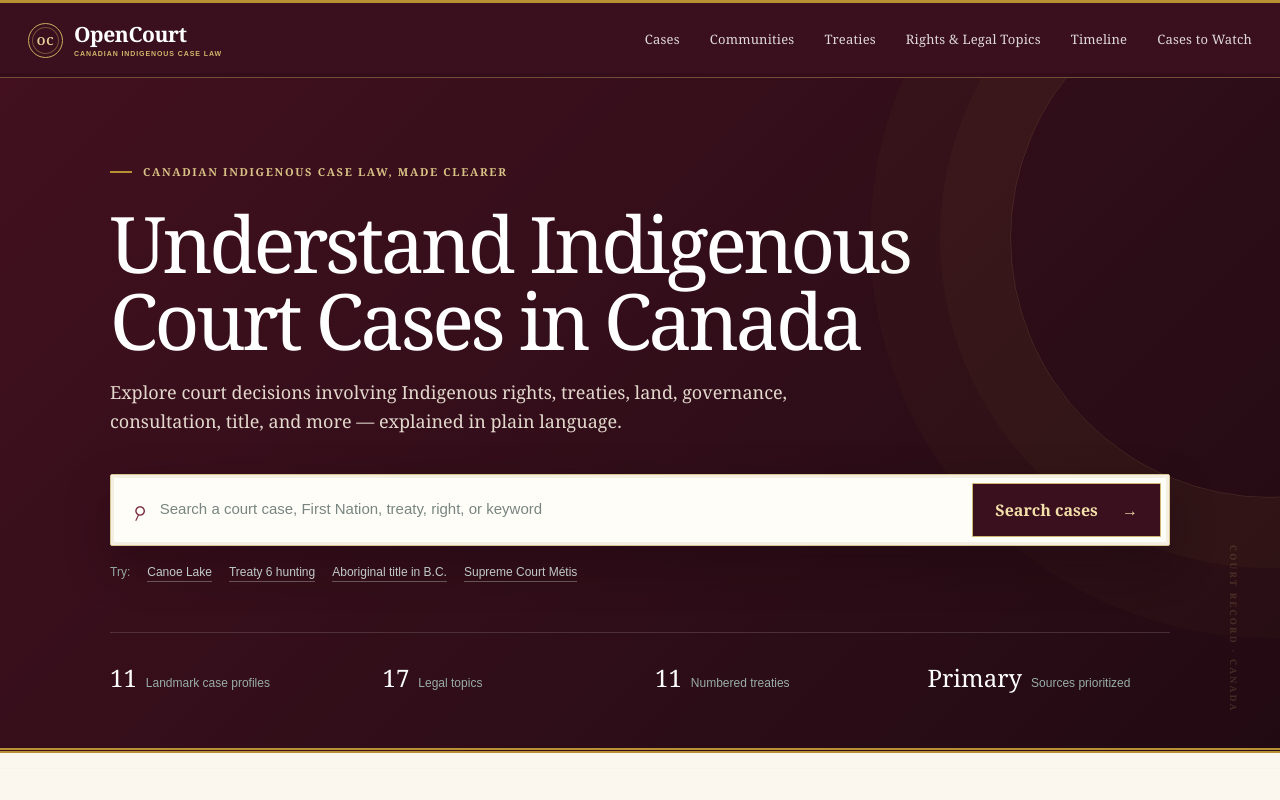
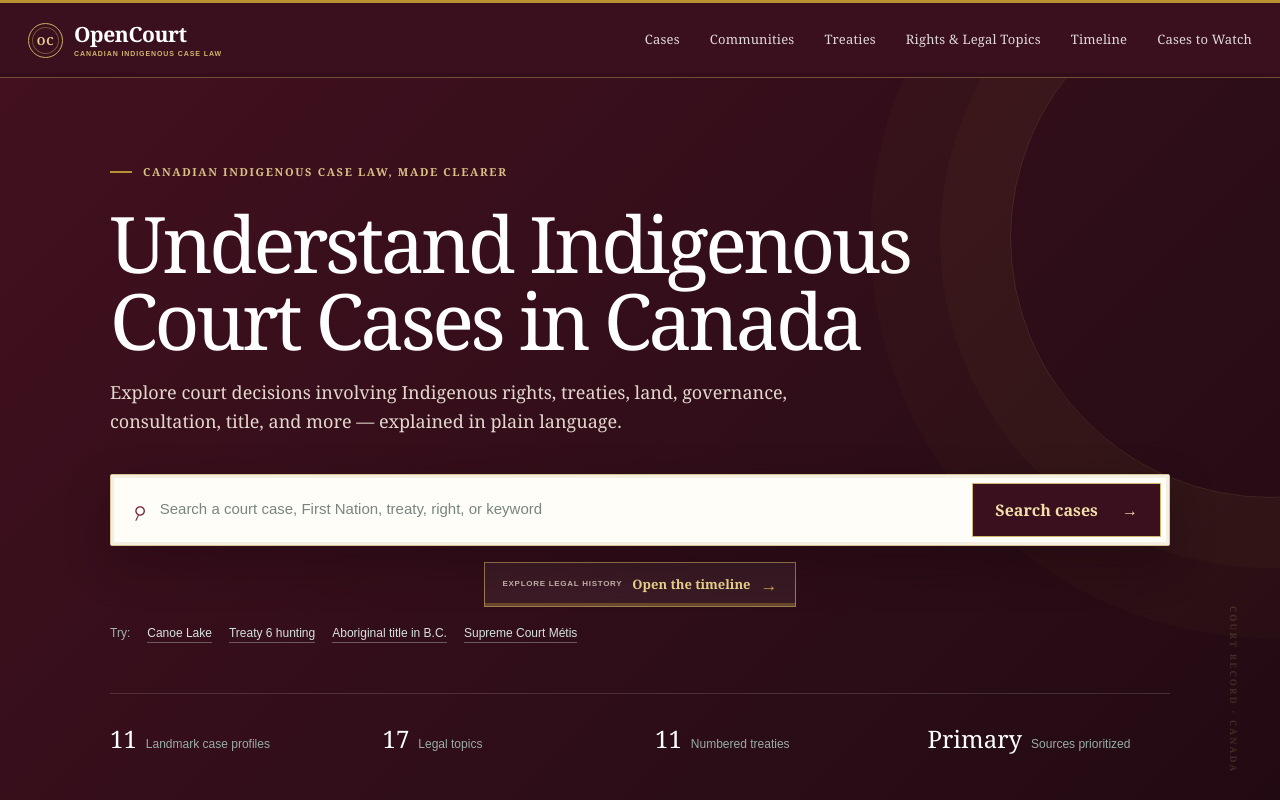
Before and after one commit to CreeCoder13/OpenCourt, a Next.js app: page / in a window 1280 px wide. Shown: the top 800 px of the page. Built offline with nearby package versions, Linux system fonts and the light colour scheme.

Commit message:
Add homepage timeline link

```diff
--- a/app/globals.css
+++ b/app/globals.css
@@ -30,6 +30,12 @@ button,input { font:inherit; }
 .hero-search input::placeholder { color:#788581; }
 .hero-search button { align-self:stretch; padding:0 22px; border:1px solid #d0b66f; background:var(--ink); color:#f3dfaa; border-radius:1px; font-family:Georgia,serif; font-weight:700; cursor:pointer; }
 .hero-search button span { margin-left:20px; }
+.hero-timeline-link { display:flex; justify-content:center; margin-top:16px; }
+.hero-timeline-link a { display:grid; grid-template-columns:auto auto auto; gap:10px; align-items:center; min-height:45px; padding:8px 17px; border:1px solid rgba(215,186,107,.62); background:rgba(255,255,255,.055); color:#fff6df; box-shadow:inset 0 -3px 0 rgba(184,146,50,.38); transition:background .2s,border-color .2s,transform .2s; }
+.hero-timeline-link a:hover { transform:translateY(-1px); border-color:#e0c277; background:rgba(255,255,255,.1); }
+.hero-timeline-link span { color:#c9b9af; font-size:8px; font-weight:700; text-transform:uppercase; letter-spacing:.09em; }
+.hero-timeline-link strong { color:#f1d98f; font:600 13px Georgia,serif; }
+.hero-timeline-link b { color:#d2ad50; font:400 17px Georgia,serif; }
 .search-suggestions { display:flex; align-items:center; gap:17px; flex-wrap:wrap; margin-top:17px; color:#9eb3ae; font-size:12px; }
 .search-suggestions a { color:#d6e2df; border-bottom:1px solid rgba(214,226,223,.35); }
 .hero-rule { height:1px; margin-top:50px; background:rgba(255,255,255,.14); }
@@ -465,6 +471,7 @@ button,input { font:inherit; }
   .source-priority,.accuracy-grid,.terminology-grid,.principles-grid,.scope-card,.provider-grid{grid-template-columns:1fr}.scope-card{padding:30px}.ingestion-flow{grid-template-columns:1fr}.ingestion-flow>i{display:none}.admin-page{padding:32px 20px 70px}.admin-lock{padding:28px}.admin-architecture>div:first-child{align-items:start;flex-direction:column}.admin-module-grid{grid-template-columns:1fr 1fr}.ingestion-console{grid-template-columns:1fr;padding:22px}.workflow-row{align-items:stretch;flex-direction:column}.workflow-row>i{display:none}
 }
 @media(max-width:430px){.hero h1,.page-hero h1{font-size:38px}.hero-stats{grid-template-columns:1fr 1fr}.home-topic-grid,.profile-facts,.admin-module-grid{grid-template-columns:1fr}.treaty-grid{grid-template-columns:1fr}.home-treaty-grid{grid-template-columns:repeat(2,1fr)}.community-grid dl{grid-template-columns:1fr}.source-band>div{grid-template-columns:1fr}.source-band a{grid-column:1}}
+@media(max-width:430px){.hero-timeline-link a{width:100%;grid-template-columns:1fr auto}.hero-timeline-link span{grid-column:1/-1}.hero-timeline-link strong{font-size:14px}}
 
 /* Maroon and gold legal editorial theme */
 body { background-color:#fbf7ef; background-image:linear-gradient(rgba(116,70,40,.025) 1px,transparent 1px); background-size:100% 32px; }
--- a/app/page.tsx
+++ b/app/page.tsx
@@ -14,6 +14,7 @@ export default function Home() {
       <h1>Understand Indigenous<br />Court Cases in Canada</h1>
       <p className="hero-copy">Explore court decisions involving Indigenous rights, treaties, land, governance, consultation, title, and more — explained in plain language.</p>
       <form className="hero-search" action="/cases"><label className="sr-only" htmlFor="home-search">Search the case database</label><span aria-hidden="true">⌕</span><input id="home-search" name="q" placeholder="Search a court case, First Nation, treaty, right, or keyword" /><button type="submit">Search cases <span aria-hidden="true">→</span></button></form>
+      <div className="hero-timeline-link"><Link href="/timeline"><span>Explore legal history</span><strong>Open the timeline</strong><b aria-hidden="true">→</b></Link></div>
       <div className="search-suggestions" aria-label="Example searches"><span>Try:</span><Link href="/cases?q=Canoe+Lake">Canoe Lake</Link><Link href="/cases?q=Treaty+6+hunting">Treaty 6 hunting</Link><Link href="/cases?q=Aboriginal+title+British+Columbia">Aboriginal title in B.C.</Link><Link href="/cases?q=Supreme+Court+Metis">Supreme Court Métis</Link></div>
       <div className="hero-rule" /><dl className="hero-stats"><div><dt>11</dt><dd>Landmark case profiles</dd></div><div><dt>17</dt><dd>Legal topics</dd></div><div><dt>11</dt><dd>Numbered treaties</dd></div><div><dt>Primary</dt><dd>Sources prioritized</dd></div></dl>
     </section>
```
